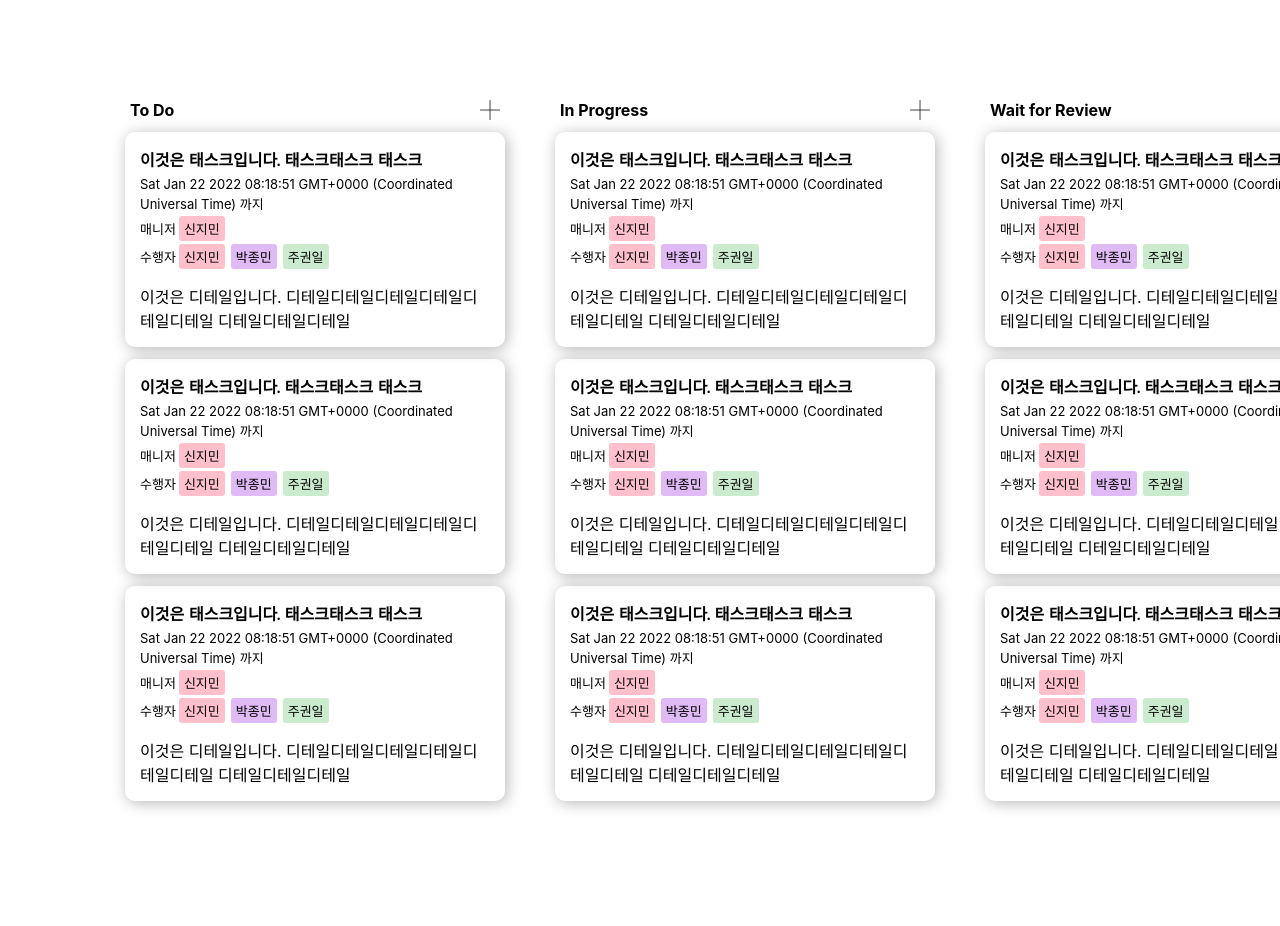
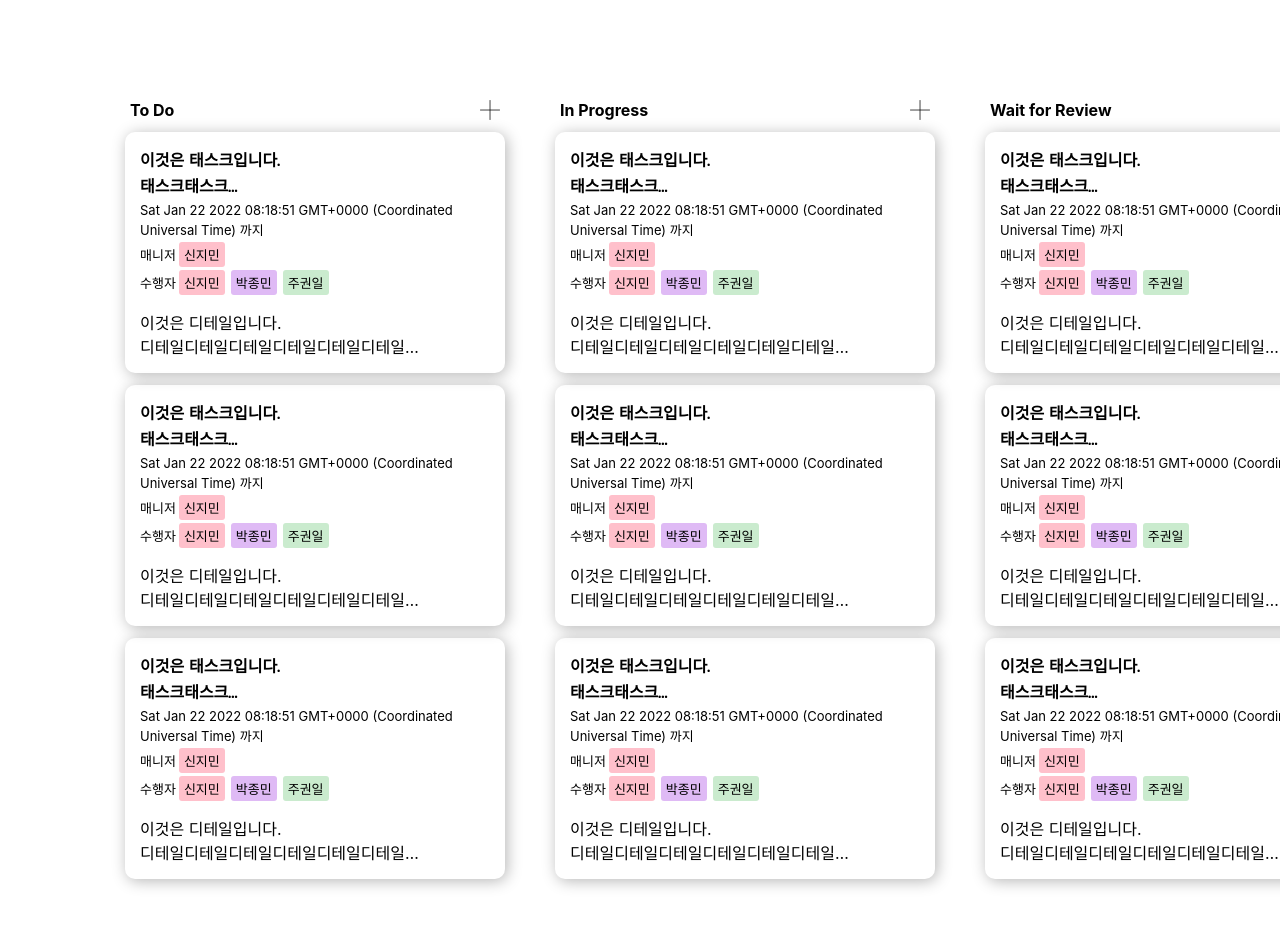
Before and after one commit to KU-Together/Together-web, a React (Create React App) app: page / in a window 1280 px wide. Shown: the top 926 px of the page. Built offline with nearby package versions, Linux system fonts and the light colour scheme.

Commit message:
Let \n work

```diff
--- a/src/components/molecules/kanbanCard/styles.ts
+++ b/src/components/molecules/kanbanCard/styles.ts
@@ -30,6 +30,7 @@ export const Title = styled(Bold) <Title>`
     text-overflow: ellipsis;
     display: -webkit-box;
     -webkit-box-orient: vertical;
+    white-space: pre-line;
   `
 
 export const Property = styled.span`
@@ -49,6 +50,7 @@ export const Detail = styled.p<Detail>`
     text-overflow: ellipsis;
     display: -webkit-box;
     -webkit-box-orient: vertical;
+    white-space: pre-line;
   `
 
 export const PropertyRow = styled.div`
```
